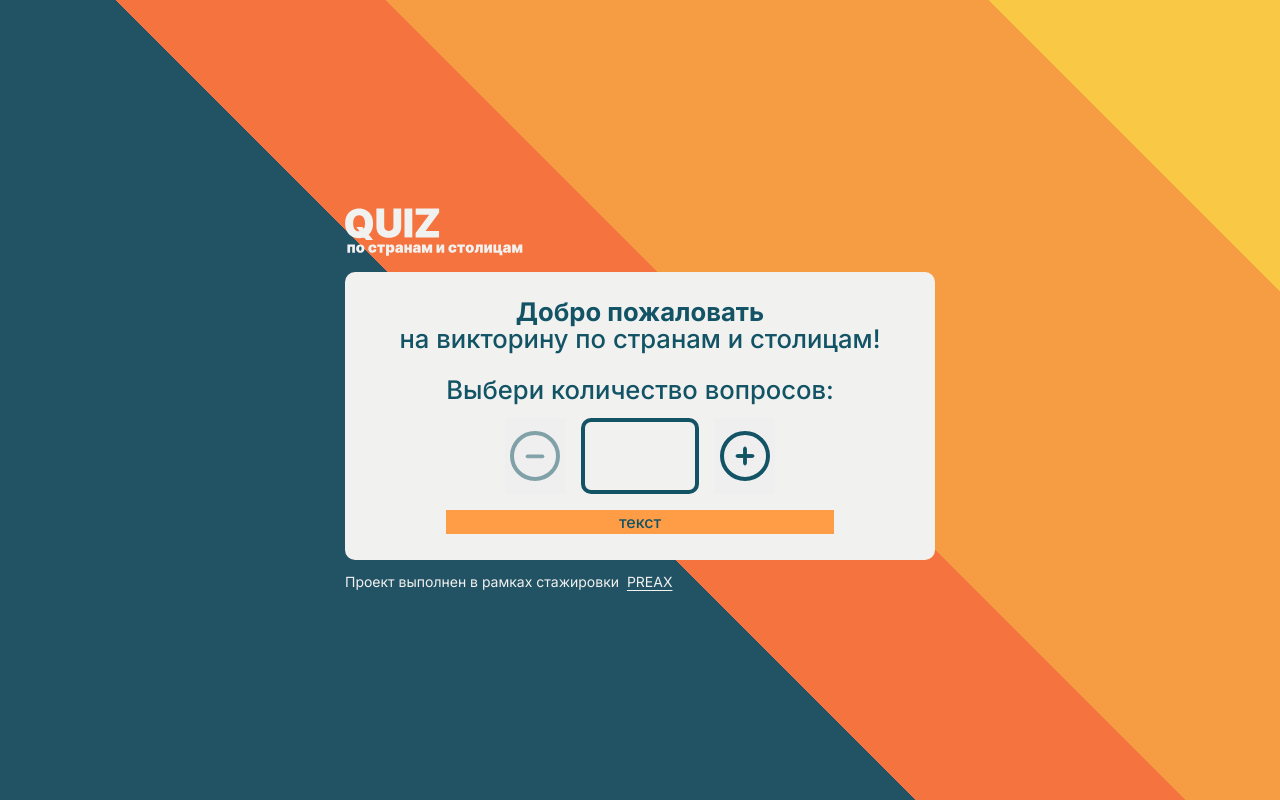
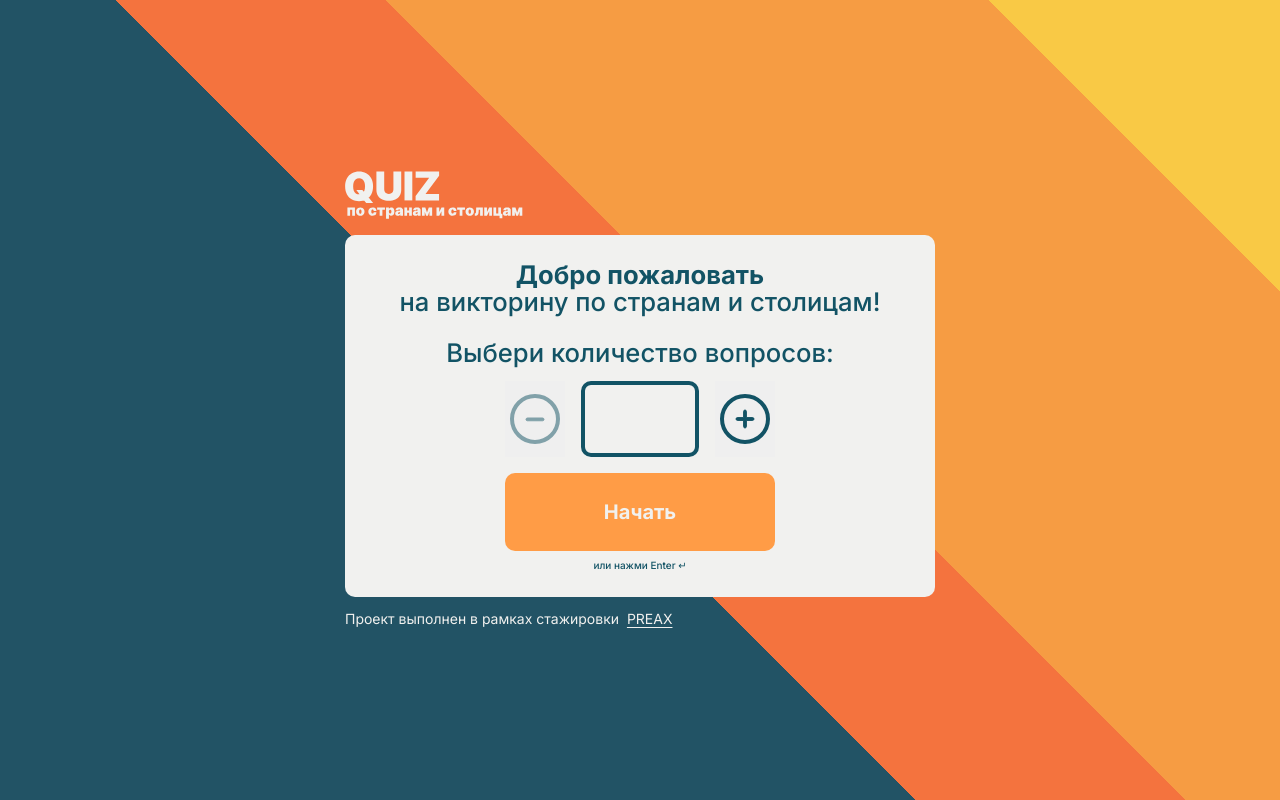
Before and after one commit to BRIT47rus/quizOnVUE3, a Vue app: page / in a window 1280 px wide. Built offline with nearby package versions, Linux system fonts and the light colour scheme.

Commit message:
сделал наконечто первый экран, осталось эфекты состояний навесить

```diff
--- a/src/assets/variables.css
+++ b/src/assets/variables.css
@@ -14,6 +14,8 @@
   --font-span-m-weigth: 400;
   --font-span-s-weigth: 400;
 
+  --spase-padd-m: 24px;
+
   --font-h-size: clamp(24px, 2vw, 36px);
   --font-p-size: clamp(18px, 2vw, 28px);
   --font-span-x-size: clamp(14px, 2vw, 20px);
--- a/src/components/ButtonCustom.vue
+++ b/src/components/ButtonCustom.vue
@@ -1,8 +1,14 @@
 <template>
-  <button aria-label="умненьшить количество" type="button" :class="{ buttonEnter: isEnternBTN }">
+  <button
+    aria-label="умненьшить количество"
+    type="button"
+    class="base"
+    :class="{ buttonEnter: isEnternBTN }"
+  >
     <BaseIcon v-if="iconSvg" :name="iconSvg" />
     <span v-else>{{ text }}</span>
   </button>
+  <span v-if="isEnternBTN" class="enterText">или нажми Enter ↵</span>
 </template>
 
 <script setup>
@@ -13,14 +19,29 @@ const props = defineProps({
   custemClass: { type: String, default: '' },
   isEnternBTN: { type: Boolean, default: false },
 });
-// const iconName = 'minusIcon';
 </script>
 
 <style scoped>
 .base {
-  background: red;
+  display: flex;
+  justify-content: center;
+  align-items: center;
 }
 .buttonEnter {
+  width: 100%;
+  margin: 0 auto;
+  border-radius: var(--brs);
+  padding: var(--spase-padd-m);
+  color: var(--bg);
+  font-size: var(--font-span-x-size);
+  font-weight: var(--font-h-weigth);
+  max-width: 270px;
   background-color: var(--secondary-200);
 }
+.enterText {
+  text-align: center;
+  font-size: var(--font-span-s-size);
+  line-height: var(--font-span-s-lh);
+  margin-top: -8px;
+}
 </style>
--- a/src/components/Counter.vue
+++ b/src/components/Counter.vue
@@ -8,17 +8,17 @@ const iconPlus = 'plusIcon';
 </script>
 
 <template>
-  <div className="counter">
+  <div class="counter">
     <PTag>Выбери количество вопросов:</PTag>
     <form className="form">
       <ButtonCustom :iconSvg="iconMinus" />
       <div className="input">
-        <input type="text" />
+        <input type="text" autofocus />
       </div>
       <ButtonCustom :iconSvg="iconPlus" />
     </form>
 
-    <ButtonCustom text="текст" isEnternBTN="false" />
+    <ButtonCustom text="Начать" isEnternBTN="false" />
   </div>
 </template>
 
@@ -26,6 +26,7 @@ const iconPlus = 'plusIcon';
 .counter {
   display: grid;
   justify-content: center;
+  align-items: center;
   gap: var(--spaccing-l);
 }
 .form {
```
